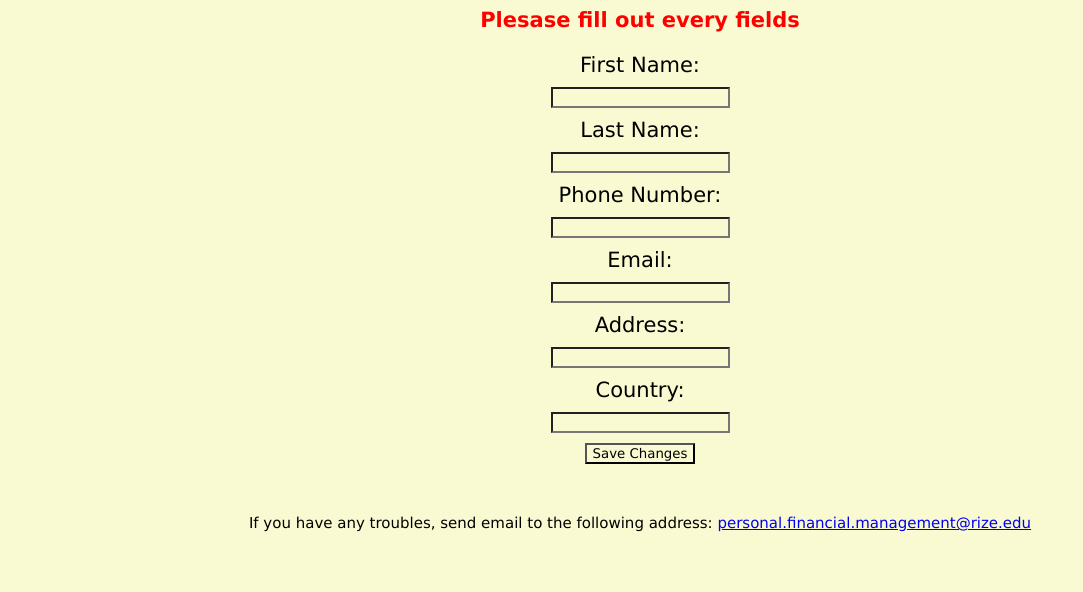
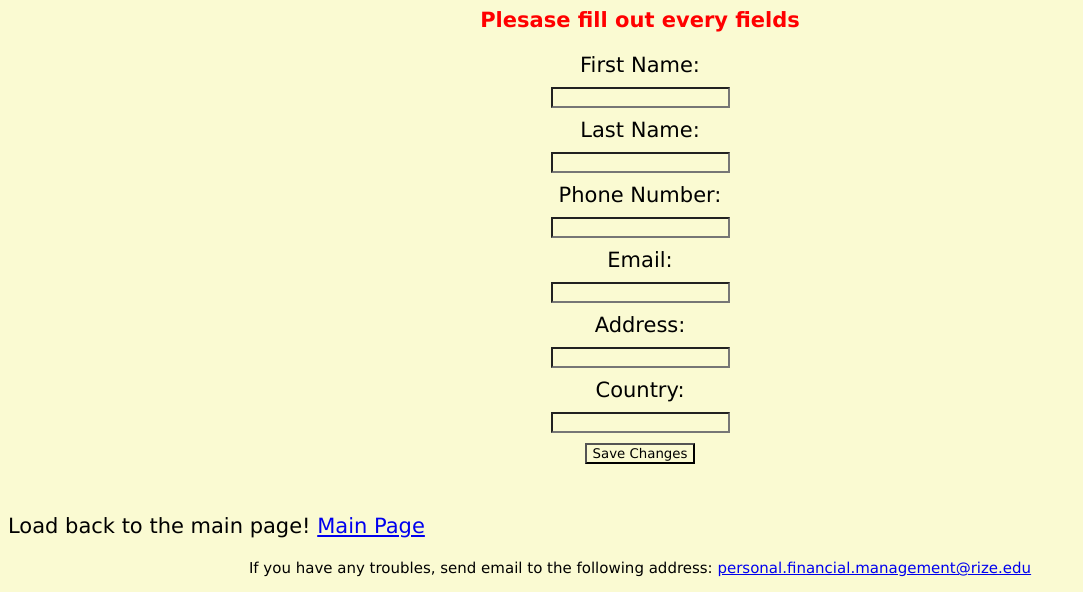
Before and after one commit to nori0507/managing-personal-finance-project, a website: page personalinfo.html in a window 1280 px wide. Shown: the part 745-1337 px from the top of the page, without its empty margins (0-1083 px from the left). Before the commit the page ends 1292 px from the top, so only its background shows below. Drawn offline with Linux system fonts and the light colour scheme; no server answers.

Commit message:
adding mainpage link to the personalinfo page

```diff
--- a/personalinfo.html
+++ b/personalinfo.html
@@ -51,6 +51,7 @@
             <button type="submit">Save Changes</button>
         </form>
     </section>
+    <p>Load back to the main page! <a href="mainpage.html">Main Page</a> </p>
 </body>
 <footer>
     <!--Leaving the contact information-->
```
